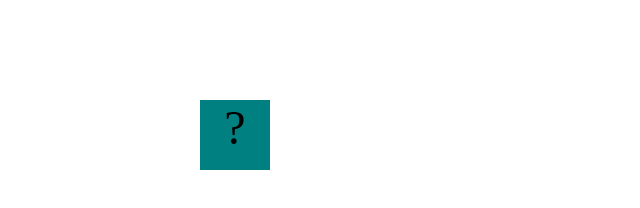
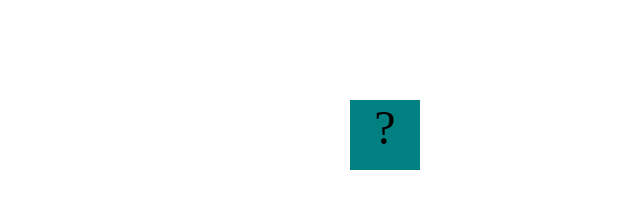
Before and after one commit to KaelenKeeton/KaelenKeeton.github.io, a plain HTML site: page fsd-projects/bouncing-box/index.html in a window 1280 px wide. Shown: the whole page, without its empty margins (0-640 px from the left). Drawn offline with Linux system fonts and the light colour scheme.

Commit message:
add moveBoxTo

```diff
--- a/fsd-projects/bouncing-box/index.html
+++ b/fsd-projects/bouncing-box/index.html
@@ -80,6 +80,8 @@
          * If the box drifts off the screen, turn it around!
          */
         function update() {moveBoxTo(200)
+          moveBoxTo(200);
+          moveBoxTo(350);
 
 
 
```
